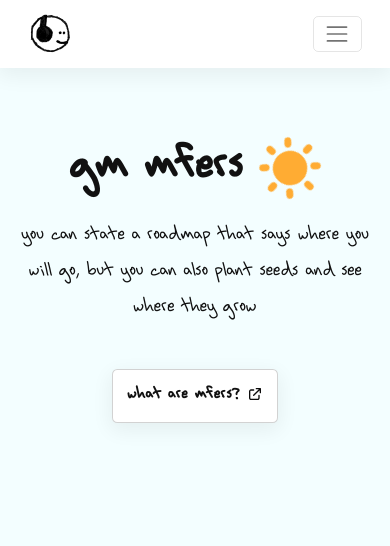
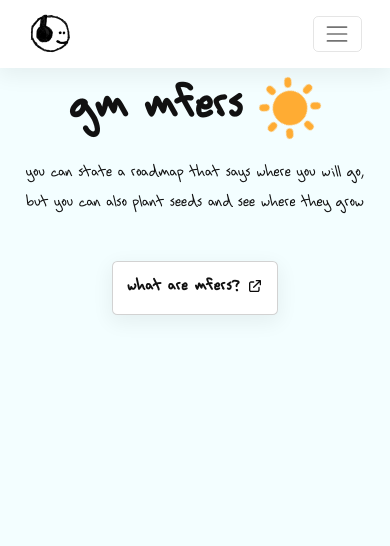
Before and after one commit to zhougsoft/unofficial-mfers-site, a Gatsby site: page / in a window 390 px wide. Shown: the top 546 px of the page. Built offline with nearby package versions, Linux system fonts and the light colour scheme; Gatsby itself is replaced by a stand-in of ours.

Commit message:
fix media query

```diff
--- a/src/styles/main.scss
+++ b/src/styles/main.scss
@@ -126,7 +126,7 @@ a {
 .home-content {
 	height: 38vh;
 	display: flex;
-	margin-top: 60px;
+	margin-top: 50px;
 	flex-direction: column;
 	align-items: center;
 }
@@ -154,7 +154,7 @@ a {
 	}
 
 	p {
-		font-size: 24px;
+		font-size: 20px;
 		letter-spacing: -0.03em;
 		font-family: $font-main;
 		@media (min-width: $breakpoint-md) {
@@ -314,6 +314,15 @@ $animationSpeed: 95s;
 	.icon-nav-bar a:first-child {
 		padding-left: 0px !important;
 	}
+
+	.home-content {
+		margin-top: 0px;
+	}
+}
+@media only screen and (max-height: 700px) {
+	.home-content {
+		margin-top: 0px;
+	}
 }
 
 .slider-section {
@@ -327,11 +336,11 @@ $animationSpeed: 95s;
 }
 
 p {
-	font-size: 24px;
+	font-size: 20px;
 }
 
 li {
-	font-size: 16px  !important;
+	font-size: 16px !important;
 }
 
 code {
```
